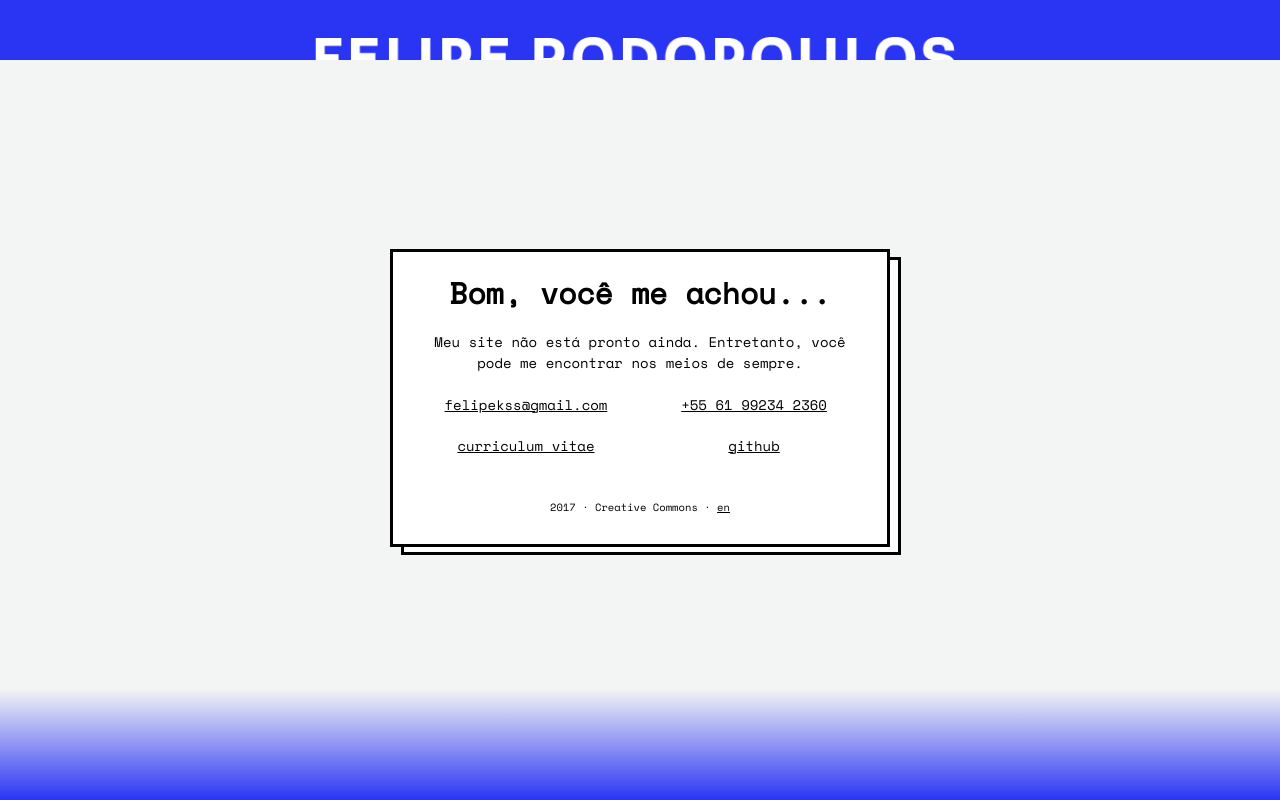
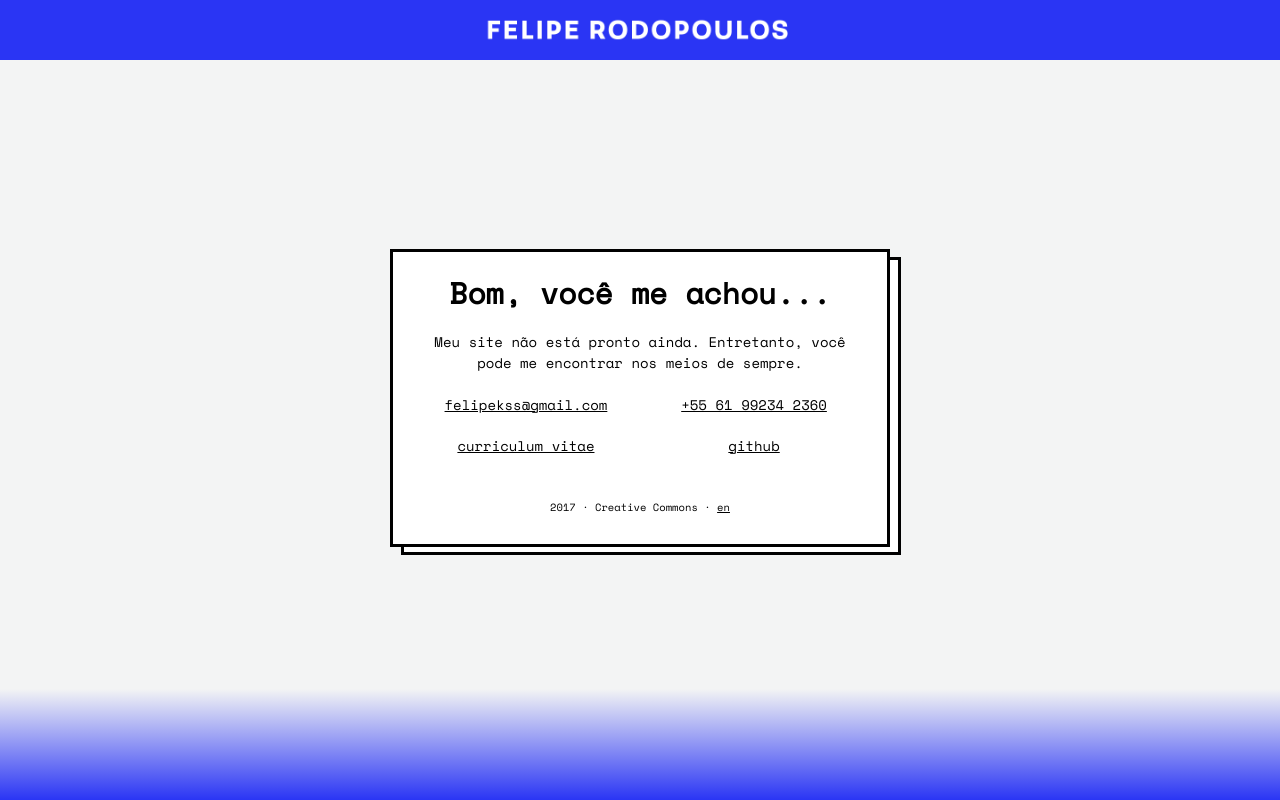
Before and after one commit to rodopoulos/my_landing, a website: page index.html in a window 1280 px wide. Drawn offline with nearby package versions, Linux system fonts and the light colour scheme.

Commit message:
Fixing header padding and logo

```diff
--- a/assets/scss/breakpoints/_768up.scss
+++ b/assets/scss/breakpoints/_768up.scss
@@ -23,6 +23,7 @@ Stylesheet: Tablet & Small Desktop Stylesheet
 
 header img {
   max-width: 700px;
+  max-height: 40px;
 }
 
 .info {
--- a/assets/scss/breakpoints/_base.scss
+++ b/assets/scss/breakpoints/_base.scss
@@ -65,7 +65,7 @@ main {
 	#PAGE
 ******************************************************************************/
 header {
-  padding : 15px 0;
+  padding: 10px 0;
   width : 100%;
   background : $blue;
   color : $white;
```
Also changed, not shown: build/css/main.css.
